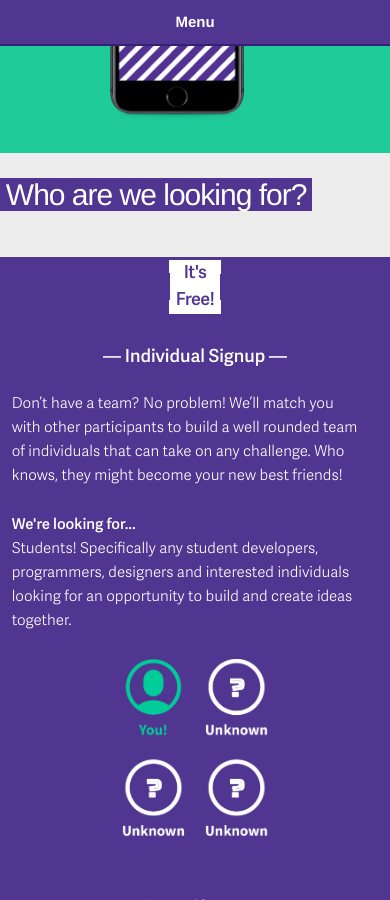
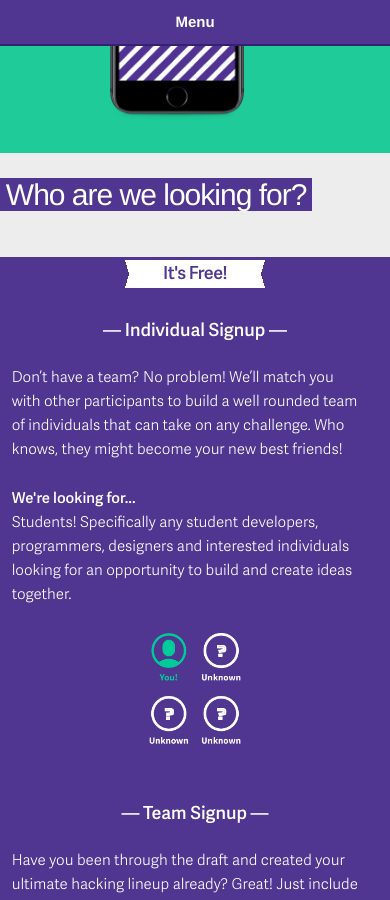
Before and after one commit to martinlaws/hackathon, a Jekyll site: the page built from index.html, in a window 390 px wide and 900 px high, scrolled down 2308 px. Built offline with Jekyll 4.4.1, drawn with Linux system fonts in a browser that asks for light colours; some web fonts are replaced.

Commit message:
Responsive registration component done

```diff
--- a/_assets/stylesheets/main.scss
+++ b/_assets/stylesheets/main.scss
@@ -574,11 +574,16 @@
                 .register-block {
                   flex-flow: column;
                   img {
-                    width: 40%;
+                    max-width: 40%;
                     margin: auto;
-                    max-width: 75%;
                   }
                 }
+              }
+            }
+            .ribbon {
+              width: 40%;
+              h5 {
+
               }
             }
             .button-primary {
```
